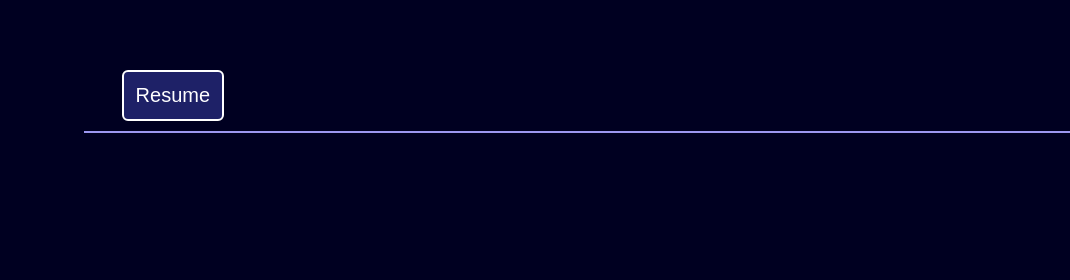
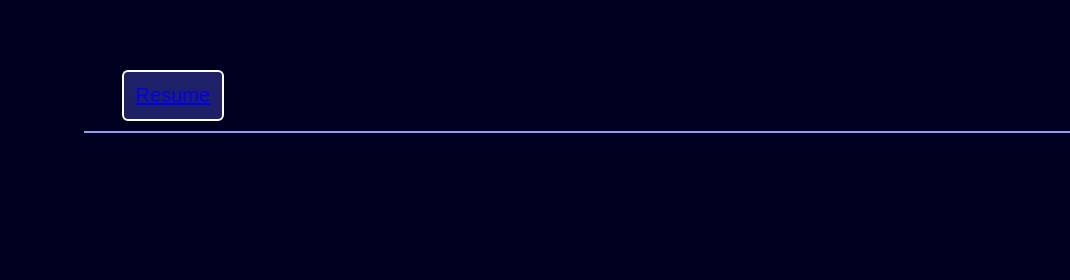
Before and after one commit to abhiswrp/Portofolio, a plain HTML site: page projects.html in a window 1280 px wide. Shown: the part 418-698 px from the top of the page, 0-1070 px from the left. Drawn offline with nearby package versions, Linux system fonts and the light colour scheme.

Commit message:
Update projects.html

```diff
--- a/projects.html
+++ b/projects.html
@@ -209,7 +209,7 @@
                 <div>and I am a passionate</div>
                 <span id="element"></span>
                 <div class="buttons">
-                    <button class="btn">Resume</button>
+                    <button class="btn"><a href="https://drive.google.com/file/d/1HKKhpRsu5iepQsUC-f26MuXBi7PPLuu8/view?usp=drive_link">Resume</a></button>
                 </div>
             </div>
             <div class="rightSection">
```
